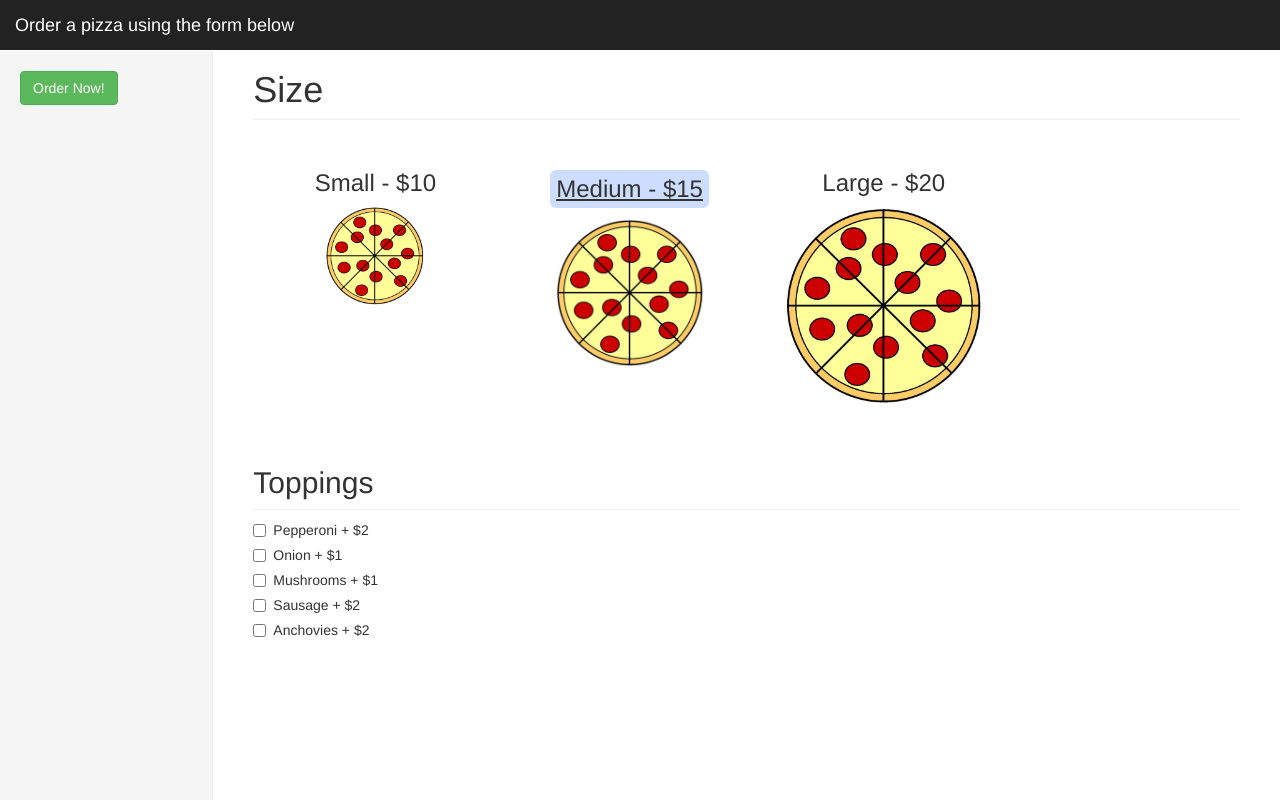
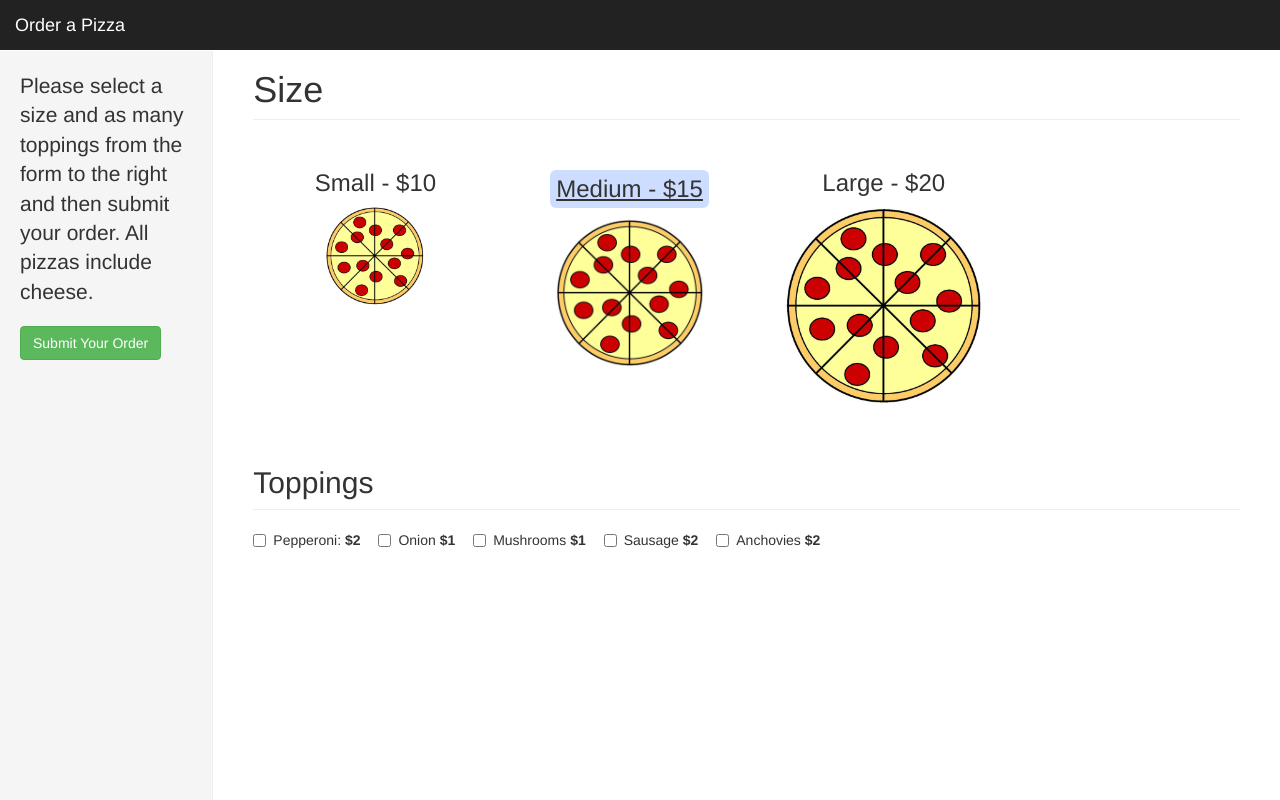
Before and after one commit to kvanever/pizza-order, a plain HTML site: page index.html in a window 1280 px wide. Drawn offline with Linux system fonts and the light colour scheme.

Commit message:
add instructions and clear up checkbox form controls

```diff
--- a/css/styles.css
+++ b/css/styles.css
@@ -26,3 +26,8 @@ input.size:checked + h3 {
 #pizza-receipt-price {
   font-weight: bold;
 }
+
+.checkbox {
+  display: inline-block;
+  margin-right: 1em;
+}
--- a/index.html
+++ b/index.html
@@ -8,7 +8,7 @@
     <meta name="description" content="">
     <meta name="author" content="">
 
-    <title>Web Development Template</title>
+    <title>Order a Pizza</title>
     <link rel="shortcut icon" type="image/x-icon" href="img/favicon.ico"/>
 
     <!-- Bootstrap core CSS -->
@@ -36,7 +36,7 @@
     <nav class="navbar navbar-inverse navbar-fixed-top">
       <div class="container-fluid">
         <div class="navbar-header">
-          <a class="navbar-brand" href="#">Order a pizza using the form below</a>
+          <a class="navbar-brand" href="#">Order a Pizza</a>
         </div>
       </div>
     </nav>
@@ -45,7 +45,10 @@
       <div class="row">
         <div class="col-sm-3 col-md-2 sidebar">
           <div class="order-button">
-          <button type="button" name="button" class="btn btn-success" id="order-now">Order Now!</button>
+            <p class="lead">
+              Please select a size and as many toppings from the form to the right and then submit your order.  All pizzas include cheese.
+            </p>
+          <button type="button" name="button" class="btn btn-success" id="order-now">Submit Your Order</button>
           </div>
           <div id="pizza-receipt">
             <p class="lead">Thank you for your order.</p>
@@ -89,31 +92,31 @@
               <div class="checkbox">
                 <label>
                   <input type="checkbox" class="topping" value="pepperoni">
-                  Pepperoni + $2
+                  Pepperoni: <strong>$2</strong>
                 </label>
               </div>
               <div class="checkbox">
                 <label>
                   <input type="checkbox" class="topping" value="onion">
-                  Onion + $1
+                  Onion <strong>$1</strong>
                 </label>
               </div>
               <div class="checkbox">
                 <label>
                   <input type="checkbox" class="topping" value="mushroom">
-                  Mushrooms + $1
+                  Mushrooms <strong>$1</strong>
                 </label>
               </div>
               <div class="checkbox">
                 <label>
                   <input type="checkbox" class="topping" value="sausage">
-                  Sausage + $2
+                  Sausage <strong>$2</strong>
                 </label>
               </div>
               <div class="checkbox">
                 <label>
                   <input type="checkbox" class="topping" value="anchovies">
-                  Anchovies + $2
+                  Anchovies <strong>$2</strong>
                 </label>
               </div>
             </div>
```
